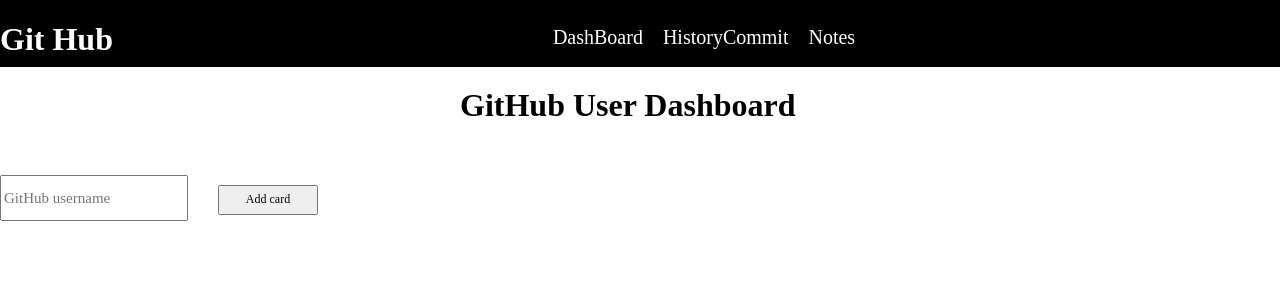
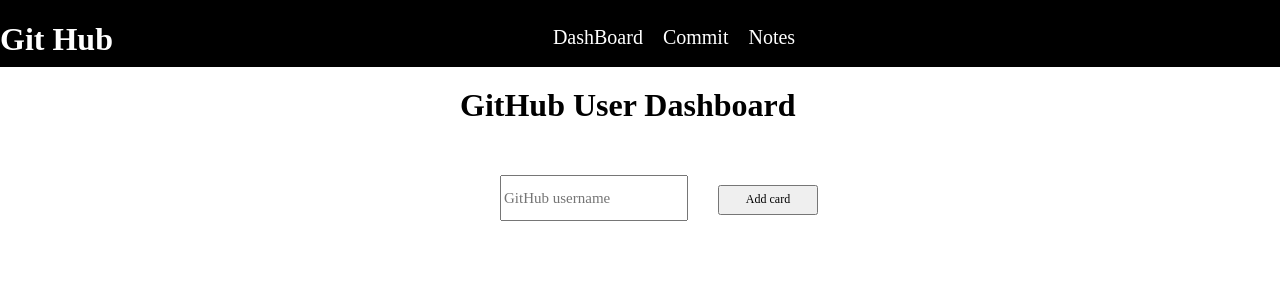
Before and after one commit to Buildweek-Github-User-Breakdown/Front-End, a React (Create React App) app: page / in a window 1280 px wide. Shown: the top 300 px of the page. Built offline with nearby package versions, Linux system fonts and the light colour scheme.

Commit message:
changed the styling of inputs form

```diff
--- a/src/Component/GithubUsers/Form.js
+++ b/src/Component/GithubUsers/Form.js
@@ -3,6 +3,7 @@
 import axios from "axios";
 
 const InputItem = Styled.input`
+   margin-left:500px;
    margin-top:30px;
    height:40px;
    width:180px;
--- a/src/Component/Header.js
+++ b/src/Component/Header.js
@@ -36,7 +36,7 @@
       <H1>Git Hub</H1>
       <List>
           <Li>DashBoard</Li>
-          <Li>HistoryCommit</Li>
+          <Li>Commit</Li>
           <Li>Notes</Li>
       </List>
     </Div>
```
